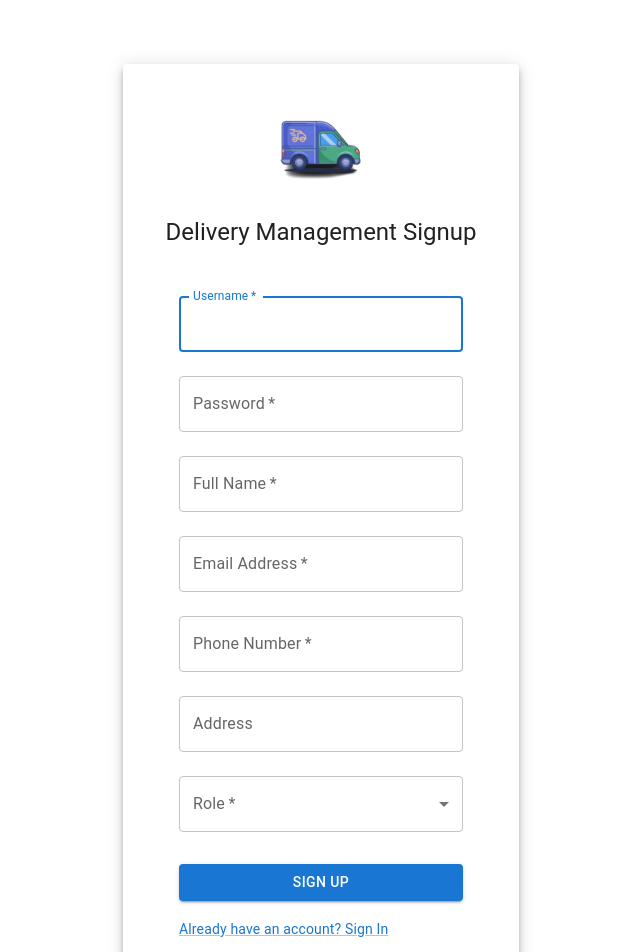
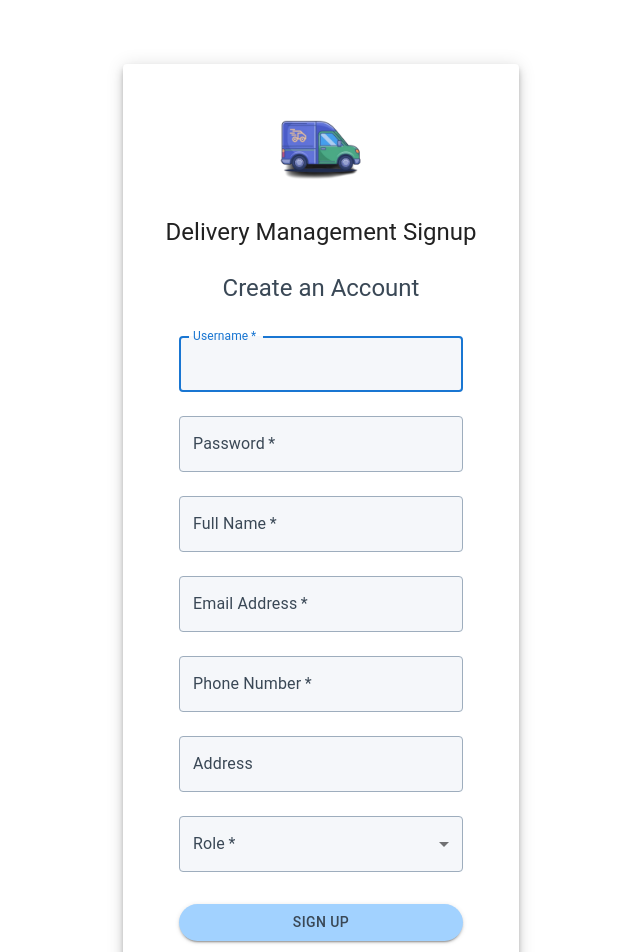
Before and after one commit to Jidanur/delivery-manager, a React (Vite) app in the folder frontend/: page /signup in a window 1280 px wide. Shown: the top 952 px of the page, without its empty margins (319-959 px from the left). Built offline with nearby package versions, Linux system fonts and the light colour scheme; no server answers.

Commit message:
updated styling with new color palette

```diff
--- a/frontend/src/components/authentication/Login.tsx
+++ b/frontend/src/components/authentication/Login.tsx
@@ -4,7 +4,7 @@ import {
   Checkbox,
   Container,
   FormControlLabel,
-  Grid2,
+  Grid,
   Link,
   TextField,
   Typography,
@@ -27,7 +27,6 @@ function Login() {
     e.preventDefault();
     setError("");
 
-    // Validate form data
     if (!formData.username || !formData.password) {
       setError("Please fill in all fields");
       return;
@@ -57,21 +56,17 @@ function Login() {
   };
 
   return (
-    <Container component="main" maxWidth="xs">
-      <Box
-        sx={{
-          marginTop: 2,
-          display: "flex",
-          flexDirection: "column",
-          alignItems: "center",
-        }}
+    <Box sx={{ width: "100%", mt: 2 }}>
+      {error && (
+        <Typography
+          color="error"
+          variant="body2"
+          sx={{ textAlign: "center", mb: 2 }}
         >
-        {error && (
-          <Typography color="error" variant="body2">
           {error}
         </Typography>
       )}
-        <Box component="form" onSubmit={handleSubmit} noValidate sx={{ mt: 1 }}>
+      <Box component="form" onSubmit={handleSubmit} noValidate>
         <TextField
           margin="normal"
           required
@@ -83,6 +78,13 @@ function Login() {
           autoFocus
           value={formData.username}
           onChange={handleChange}
+          sx={{
+            backgroundColor: "#F5F7FA", // Light gray for readability
+            borderRadius: 1,
+            "& .MuiInputBase-input": { color: "#3A4856" }, // Dark blue-gray text
+            "& .MuiInputLabel-root": { color: "#3A4856" },
+            "& .MuiOutlinedInput-notchedOutline": { borderColor: "#9EADBD" }, // Subtle contrast
+          }}
         />
         <TextField
           margin="normal"
@@ -95,34 +97,52 @@ function Login() {
           autoComplete="current-password"
           value={formData.password}
           onChange={handleChange}
+          sx={{
+            backgroundColor: "#F5F7FA", // Light gray
+            borderRadius: 1,
+            "& .MuiInputBase-input": { color: "#3A4856" },
+            "& .MuiInputLabel-root": { color: "#3A4856" },
+            "& .MuiOutlinedInput-notchedOutline": { borderColor: "#9EADBD" },
+          }}
         />
         <FormControlLabel
-            control={<Checkbox value="remember" color="primary" />}
+          control={<Checkbox sx={{ color: "#3A4856" }} />}
           label="Remember me"
+          sx={{ color: "#3A4856" }}
         />
         <Button
           type="submit"
           fullWidth
           variant="contained"
-            sx={{ mt: 3, mb: 2 }}
+          sx={{
+            mt: 3,
+            mb: 2,
+            backgroundColor: "#A2D2FF", // Primary color
+            color: "#3A4856", // High contrast text
+            borderRadius: "50px",
+            transition: "all 0.3s ease-in-out",
+            "&:hover": {
+              backgroundColor: "#89C2FF", // Slightly darker blue
+              transform: "scale(1.03)",
+            },
+          }}
         >
           Sign In
         </Button>
-          <Grid2 container>
-            <Grid2>
-              <Link href="#" variant="body2">
+        <Grid container justifyContent="space-between">
+          <Grid item>
+            <Link href="#" variant="body2" sx={{ color: "#3A4856" }}>
               Forgot password?
             </Link>
-            </Grid2>
-            <Grid2>
-              <Link href="/signup" variant="body2">
+          </Grid>
+          <Grid item>
+            <Link href="/signup" variant="body2" sx={{ color: "#3A4856" }}>
               {"Don't have an account? Sign Up"}
             </Link>
-            </Grid2>
-          </Grid2>
+          </Grid>
+        </Grid>
       </Box>
     </Box>
-    </Container>
   );
 }
 
--- a/frontend/src/components/authentication/Signup.tsx
+++ b/frontend/src/components/authentication/Signup.tsx
@@ -91,12 +91,23 @@ function Signup() {
           alignItems: "center",
         }}
       >
+        <Typography
+          component="h1"
+          variant="h5"
+          sx={{ color: "#3A4856", mb: 2 }}
+        >
+          Create an Account
+        </Typography>
         {error && (
-          <Typography color="error" variant="body2">
+          <Typography
+            color="error"
+            variant="body2"
+            sx={{ textAlign: "center", mb: 2 }}
+          >
             {error}
           </Typography>
         )}
-        <Box component="form" onSubmit={handleSubmit} noValidate sx={{ mt: 1 }}>
+        <Box component="form" onSubmit={handleSubmit} noValidate>
           <TextField
             margin="normal"
             required
@@ -108,6 +119,13 @@ function Signup() {
             value={formData.username}
             onChange={handleChange}
             autoFocus
+            sx={{
+              backgroundColor: "#F5F7FA",
+              borderRadius: 1,
+              "& .MuiInputBase-input": { color: "#3A4856" },
+              "& .MuiInputLabel-root": { color: "#3A4856" },
+              "& .MuiOutlinedInput-notchedOutline": { borderColor: "#9EADBD" },
+            }}
           />
           <TextField
             margin="normal"
@@ -120,6 +138,13 @@ function Signup() {
             autoComplete="new-password"
             value={formData.password}
             onChange={handleChange}
+            sx={{
+              backgroundColor: "#F5F7FA",
+              borderRadius: 1,
+              "& .MuiInputBase-input": { color: "#3A4856" },
+              "& .MuiInputLabel-root": { color: "#3A4856" },
+              "& .MuiOutlinedInput-notchedOutline": { borderColor: "#9EADBD" },
+            }}
           />
           <TextField
             margin="normal"
@@ -130,6 +155,13 @@ function Signup() {
             id="name"
             value={formData.info.name}
             onChange={handleChange}
+            sx={{
+              backgroundColor: "#F5F7FA",
+              borderRadius: 1,
+              "& .MuiInputBase-input": { color: "#3A4856" },
+              "& .MuiInputLabel-root": { color: "#3A4856" },
+              "& .MuiOutlinedInput-notchedOutline": { borderColor: "#9EADBD" },
+            }}
           />
           <TextField
             margin="normal"
@@ -141,6 +173,13 @@ function Signup() {
             autoComplete="email"
             value={formData.info.email}
             onChange={handleChange}
+            sx={{
+              backgroundColor: "#F5F7FA",
+              borderRadius: 1,
+              "& .MuiInputBase-input": { color: "#3A4856" },
+              "& .MuiInputLabel-root": { color: "#3A4856" },
+              "& .MuiOutlinedInput-notchedOutline": { borderColor: "#9EADBD" },
+            }}
           />
           <TextField
             margin="normal"
@@ -151,6 +190,13 @@ function Signup() {
             id="phone"
             value={formData.info.phone}
             onChange={handleChange}
+            sx={{
+              backgroundColor: "#F5F7FA",
+              borderRadius: 1,
+              "& .MuiInputBase-input": { color: "#3A4856" },
+              "& .MuiInputLabel-root": { color: "#3A4856" },
+              "& .MuiOutlinedInput-notchedOutline": { borderColor: "#9EADBD" },
+            }}
           />
           <TextField
             margin="normal"
@@ -160,16 +206,29 @@ function Signup() {
             id="address"
             value={formData.info.address || ""}
             onChange={handleChange}
+            sx={{
+              backgroundColor: "#F5F7FA",
+              borderRadius: 1,
+              "& .MuiInputBase-input": { color: "#3A4856" },
+              "& .MuiInputLabel-root": { color: "#3A4856" },
+              "& .MuiOutlinedInput-notchedOutline": { borderColor: "#9EADBD" },
+            }}
           />
 
-          {/* Role Selection Dropdown */}
           <FormControl fullWidth margin="normal" required error={!!error}>
-            <InputLabel>Role</InputLabel>
+            <InputLabel sx={{ color: "#3A4856" }}>Role</InputLabel>
             <Select
               name="role"
               value={formData.role}
               onChange={handleChange}
-              label="Role"
+              sx={{
+                backgroundColor: "#F5F7FA",
+                borderRadius: 1,
+                "& .MuiSelect-select": { color: "#3A4856" },
+                "& .MuiOutlinedInput-notchedOutline": {
+                  borderColor: "#9EADBD",
+                },
+              }}
             >
               <MenuItem value="manager">Manager</MenuItem>
               <MenuItem value="client">Client</MenuItem>
@@ -182,11 +241,22 @@ function Signup() {
             type="submit"
             fullWidth
             variant="contained"
-            sx={{ mt: 3, mb: 2 }}
+            sx={{
+              mt: 3,
+              mb: 2,
+              backgroundColor: "#A2D2FF",
+              color: "#3A4856",
+              borderRadius: "50px",
+              transition: "all 0.3s ease-in-out",
+              "&:hover": {
+                backgroundColor: "#89C2FF",
+                transform: "scale(1.03)",
+              },
+            }}
           >
             Sign Up
           </Button>
-          <Link href="/login" variant="body2">
+          <Link href="/login" variant="body2" sx={{ color: "#3A4856" }}>
             Already have an account? Sign In
           </Link>
         </Box>
--- a/frontend/src/pages/HomePage.tsx
+++ b/frontend/src/pages/HomePage.tsx
@@ -2,6 +2,7 @@ import { Link } from "react-router-dom";
 import { Container, Typography, Button, Paper, Box } from "@mui/material";
 import AltLogo from "../components/common/logo/AltLogo";
 
+// TODO: Create a global theme for consistency
 const HomePage = () => {
   return (
     <Box
@@ -10,7 +11,7 @@ const HomePage = () => {
         display: "flex",
         justifyContent: "center",
         alignItems: "center",
-        background: "linear-gradient(to right, #a8c0ff, #3f2b96)",
+        background: "linear-gradient(to right, #9EADBD, #3A4856)", // Subtle gradient
         animation: "fadeIn 1s ease-in-out",
         "@keyframes fadeIn": {
           "0%": { opacity: 0, transform: "scale(0.95)" },
@@ -27,10 +28,10 @@ const HomePage = () => {
             flexDirection: "column",
             alignItems: "center",
             backdropFilter: "blur(8px)",
-            backgroundColor: "rgba(255, 255, 255, 0.2)", // Slightly more visible
+            backgroundColor: "rgba(255, 255, 255, 0.15)", // Softer transparency
             borderRadius: 3,
             textAlign: "center",
-            color: "#fff",
+            color: "#fff", // White text for contrast
             boxShadow: "0px 4px 20px rgba(0, 0, 0, 0.15)",
             animation: "slideUp 0.8s ease-in-out",
             "@keyframes slideUp": {
@@ -43,12 +44,11 @@ const HomePage = () => {
           <Typography component="h1" variant="h4" sx={{ fontWeight: "bold" }}>
             Welcome to Delivery Manager
           </Typography>
-          <Typography variant="h6" sx={{ mt: 1, opacity: 0.8 }}>
+          <Typography variant="h6" sx={{ mt: 1, opacity: 0.85 }}>
             Manage your deliveries efficiently and effectively.
           </Typography>
           <Button
             variant="contained"
-            color="primary"
             component={Link}
             to="/login"
             sx={{
@@ -58,9 +58,10 @@ const HomePage = () => {
               fontSize: "1rem",
               borderRadius: "50px",
               transition: "all 0.3s ease-in-out",
-              backgroundColor: "#3f72af",
+              backgroundColor: "#A2D2FF", // Primary color
+              color: "#3A4856", // Dark blue-gray text for contrast
               "&:hover": {
-                backgroundColor: "#2c5aa0",
+                backgroundColor: "#89C2FF", // Slightly darker blue on hover
                 transform: "scale(1.05)",
               },
             }}
```
Lines whose indentation alone changed are shown as unchanged.
